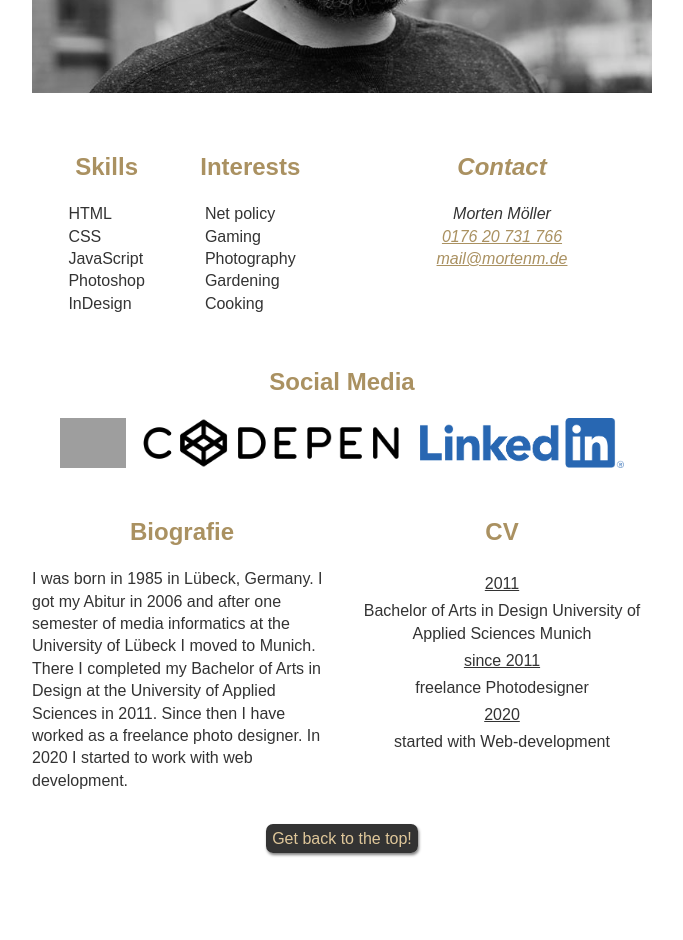
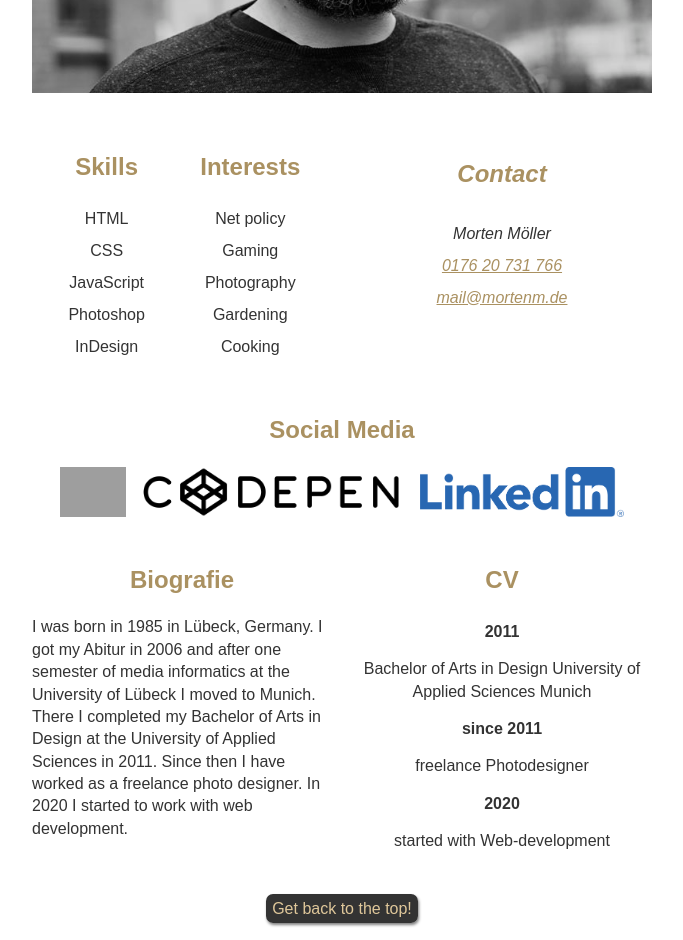
Before and after one commit to Morten-Moeller/personal-website, a plain HTML site: page index.html in a window 1280 px wide. Shown: the part 460-1400 px from the top of the page, without its empty margins (298-981 px from the left). Before the commit the page ends 1321 px from the top, so only its background shows below. Drawn offline with Linux system fonts and the light colour scheme; grey boxes are pictures that could not be loaded.

Commit message:
Minor design changes

```diff
--- a/index.html
+++ b/index.html
@@ -5,7 +5,13 @@
     <meta http-equiv="X-UA-Compatible" content="IE=edge" />
     <meta name="viewport" content="width=, initial-scale=1.0" />
     <title>Personal website from Morten Möller</title>
-    <link href="src/css/styles.css" rel="stylesheet" type="text/css" />
+    <link
+      class="text-a-center"
+      nk
+      href="src/css/styles.css"
+      rel="stylesheet"
+      type="text/css"
+    />
   </head>
   <body class="d-flex flex-d-column m-0">
     <header class="d-grid p-items-center">
@@ -27,30 +33,30 @@
 
       <section class="d-flex">
         <div>
-          <h2>Skills</h2>
+          <h2 class="text-a-center">Skills</h2>
           <ul>
-            <li>HTML</li>
-            <li>CSS</li>
-            <li>JavaScript</li>
-            <li>Photoshop</li>
-            <li>InDesign</li>
+            <li class="text-a-center line-h2"">HTML</li>
+            <li class="text-a-center line-h2"">CSS</li>
+            <li class="text-a-center line-h2"">JavaScript</li>
+            <li class="text-a-center line-h2"">Photoshop</li>
+            <li class="text-a-center line-h2"">InDesign</li>
           </ul>
         </div>
 
         <div>
-          <h2>Interests</h2>
+          <h2 class="text-a-center">Interests</h2>
           <ul>
-            <li>Net policy</li>
-            <li>Gaming</li>
-            <li>Photography</li>
-            <li>Gardening</li>
-            <li>Cooking</li>
+            <li class="text-a-center line-h2"">Net policy</li>
+            <li class="text-a-center line-h2"">Gaming</li>
+            <li class="text-a-center line-h2"">Photography</li>
+            <li class="text-a-center line-h2"">Gardening</li>
+            <li class="text-a-center line-h2"">Cooking</li>
           </ul>
         </div>
       </section>
 
-      <address id="contact">
-        <h2>Contact</h2>
+      <address id="contact" class="line-h2 text-a-center">
+        <h2 class="text-a-center">Contact</h2>
         Morten Möller<br />
         <a aria-label="phone 017620731766" href="tel:+4917620731766"
           >0176 20 731 766</a
@@ -61,7 +67,7 @@
       </address>
 
       <section class="max-w-400 d-grid column-full max-w-520 p-items-center">
-        <h2>Social Media</h2>
+        <h2 class="text-a-center">Social Media</h2>
 
         <div class="d-flex flex flex-d-column flex-d-row">
           <a
@@ -100,7 +106,7 @@
       </section>
 
       <section id="bio">
-        <h2>Biografie</h2>
+        <h2 class="text-a-center">Biografie</h2>
         <p class="max-w-400">
           I was born in 1985 in Lübeck, Germany. I got my Abitur in 2006 and
           after one semester of media informatics at the University of Lübeck I
@@ -112,20 +118,20 @@
       </section>
 
       <section>
-        <h2>CV</h2>
+        <h2 class="text-a-center">CV</h2>
         <dl class="max-w-400">
-          <dt class="m-0">2011</dt>
-          <dd class="m-0">
+          <dt class="m-0 text-a-center line-h2 bold">2011</dt>
+          <dd class="m-10-0 text-a-center">
             Bachelor of Arts in Design University of Applied Sciences Munich
           </dd>
-          <dt class="m-0">since 2011</dt>
-          <dd class="m-0">freelance Photodesigner</dd>
-          <dt class="m-0">2020</dt>
-          <dd class="m-0">started with Web-development</dd>
+          <dt class="m-0 text-a-center line-h2 bold">since 2011</dt>
+          <dd class="m-10-0 text-a-center">freelance Photodesigner</dd>
+          <dt class="m-0 text-a-center line-h2 bold">2020</dt>
+          <dd class="m-10-0 text-a-center">started with Web-development</dd>
         </dl>
       </section>
 
-      <footer class="column-full">
+      <footer class="column-full m-10-0">
         <a href="#start" class="button">Get back to the top!</a>
       </footer>
     </main>
--- a/src/css/styles.css
+++ b/src/css/styles.css
@@ -74,11 +74,6 @@ a {
   color: var(--tertier-text);
 }
 
-h2,
-address {
-  text-align: center;
-}
-
 p {
   text-align: justify;
 }
@@ -87,16 +82,6 @@ p {
   p {
     text-align: left;
   }
-}
-
-dt {
-  line-height: 2;
-  text-decoration: underline;
-}
-
-dt,
-dd {
-  text-align: center;
 }
 
 img {
@@ -151,12 +136,15 @@ nav {
 .nav-element {
   color: var(--secondary-text);
   font-size: 1.25rem;
+  border-radius: 7px;
 }
 
 @media (any-hover: hover) {
   .nav-element:hover {
-    color: indianred;
-    transition: color 0.5s ease;
+    background: indianred;
+    transition: background 1.5s ease;
+    padding: 5px 10px;
+    transition: padding 1.5s ease;
   }
 }
 .d-grid {
@@ -195,6 +183,18 @@ nav {
   place-items: center;
 }
 
+.text-a-center {
+  text-align: center;
+}
+
+.line-h2 {
+  line-height: 2;
+}
+
+.bold {
+  font-weight: bold;
+}
+
 @media (min-width: 700px) {
   .column-full {
     grid-column: 1 / span 2;
```
